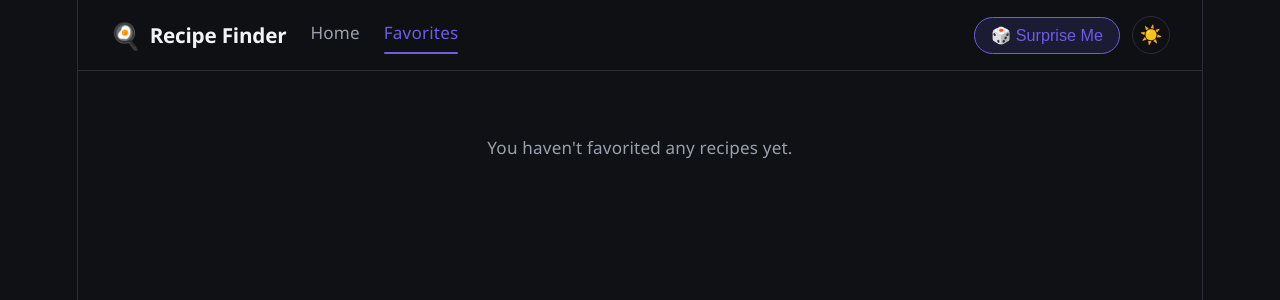
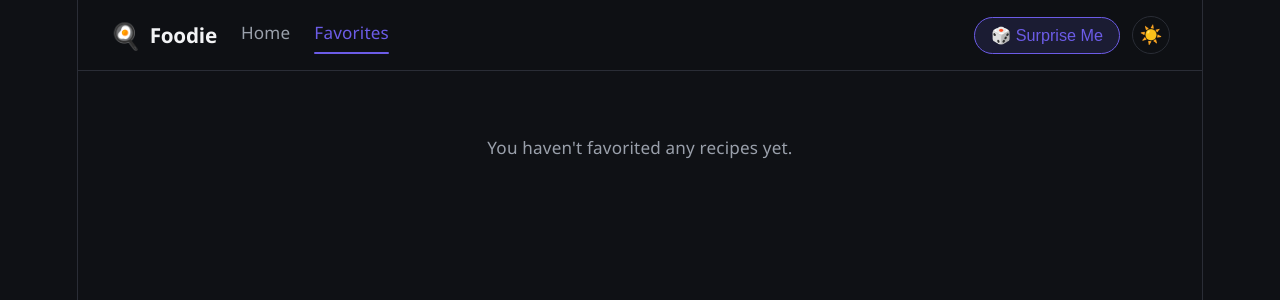
Before and after one commit to VaibDeveloper/Recipe_Finder, a React (Vite) app: page /favorites in a window 1280 px wide. Shown: the top 300 px of the page. Built offline with nearby package versions, Linux system fonts and the light colour scheme.

Commit message:
Updated Branding

```diff
--- a/src/App.tsx
+++ b/src/App.tsx
@@ -24,7 +24,7 @@
     <nav className="navbar">
       <Link to="/" className="brand">
         <span className="brand-icon">🍳</span>
-        <span className="brand-name">Recipe Finder</span>
+        <span className="brand-name">Foodie</span>
       </Link>
 
       <div className="nav-links">
```
